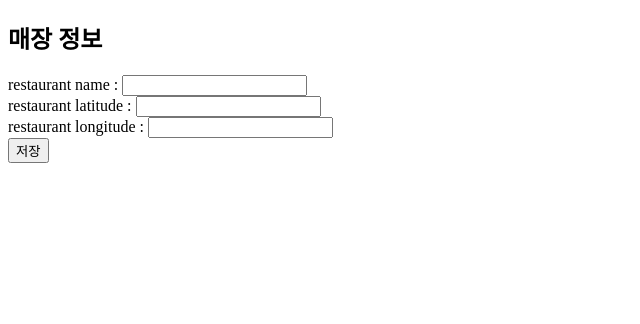
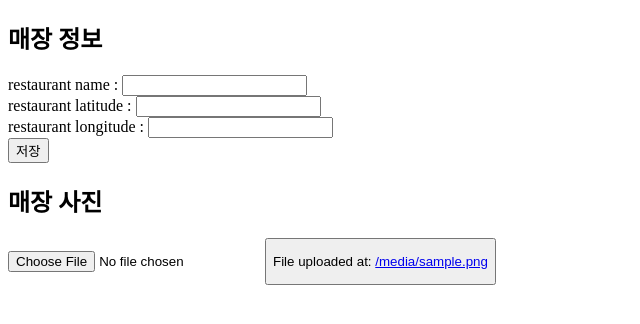
Before and after one commit to CAU-2019-Capstone/BobViewAPIServer, a Django app: template myapp/templates/myapp/restaurant.html in a window 1280 px wide. Shown: the top 324 px of the page, without its empty margins (0-640 px from the left). Run offline with Django 3.2, Linux system fonts and the light colour scheme; the template is opened without the code that fills it: most values are stand-ins (such as "Sample title", 1, 10 or a date in 2020).

Commit message:
restaurant info module

```diff
--- a/BobView/settings.py
+++ b/BobView/settings.py
@@ -144,6 +144,8 @@ EMAIL_USE_TLS = True
 DEFAULT_FROM_EMAIL = EMAIL_HOST_USER
 # 사이트와 관련한 자동응답을 받을 이메일 주소,'webmaster@localhost'
 
+# EASY_MAPS_GOOGLE_KEY = 'AIzaSyBPnnCeH8pLkE4Hfnk_Sw0f1wDLp1gAhQM'
+# EASY_MAPS_CENTER = (-41.3, 32)
 
-EASY_MAPS_GOOGLE_KEY = 'AIzaSyBPnnCeH8pLkE4Hfnk_Sw0f1wDLp1gAhQM'
-# EASY_MAPS_CENTER = (-41.3, 32)
+MEDIA_URL = '/media/'
+MEDIA_ROOT = os.path.join(BASE_DIR, 'media')
--- a/BobView/urls.py
+++ b/BobView/urls.py
@@ -17,6 +17,8 @@ from django.contrib import admin
 from django.urls import path
 from myapp import views
 # from myapp.views import UserVerificationView, UserRegistrationView, UserLoginView
+from django.conf import settings
+from django.conf.urls.static import static
 
 urlpatterns = [
     path('admin/', admin.site.urls),
@@ -29,3 +31,7 @@ urlpatterns = [
     # path('user/<pk>/verify/<token>/', UserVerificationView.as_view()),
     path('active/<token>', views.user_active, name='user_active'),
 ]
+
+
+if settings.DEBUG:
+    urlpatterns += static(settings.MEDIA_URL, document_root=settings.MEDIA_ROOT)
--- a/myapp/models.py
+++ b/myapp/models.py
@@ -32,7 +32,7 @@ class RestaurantInfo(models.Model):
     restaurant_name = models.CharField(primary_key=True, max_length=45)
     restaurant_gps = models.CharField(max_length=45)
     restaraunt_rating = models.FloatField(blank=True, null=True)
-    restaurant_image = models.CharField(max_length=1024)
+    restaurant_image = models.ImageField(blank=True, null=True)
 
     class Meta:
         managed = True
--- a/myapp/templates/myapp/restaurant.html
+++ b/myapp/templates/myapp/restaurant.html
@@ -8,9 +8,18 @@
         <h2> 매장 정보 </h2>
         <form name="restaurant" action="/mypage/add-restaurant/" method="post">{% csrf_token %}
             restaurant name : <input type="text" name="username" > </br>
-            restaurant latitude : <input type="number" name="latitude" > </br>
-            restaurant longitude : <input type="number" name="latitude" > </br>
+            restaurant latitude : <input type="number" step=any name="latitude" > </br>
+            restaurant longitude : <input type="number" step=any name="longitude" > </br>
             <input type="submit" value="저장">
         </form>
+        <h2> 매장 사진 </h2>
+        <form method="post" enctype="multipart/form-data" action="/mypage/add-restaurant/">{% csrf_token %}
+            <input type="file" name="myfile">
+            <button type="submit" value="업로드">
+        </form>
+
+        {% if uploaded_file_url %}
+            <p>File uploaded at: <a href="{{ uploaded_file_url }}">{{ uploaded_file_url }}</a></p>
+        {% endif %}
     </body>
 </html>
--- /dev/null
+++ b/myapp/templates/myapp/uploaded.html
@@ -0,0 +1 @@
+<a id="id_uploaded_file" href="{ restaurant_info.image.url }" download>{ restaurant_info.image.name }</a>
```
Also changed, not shown: myapp/views.py (+28 -0 lines).
